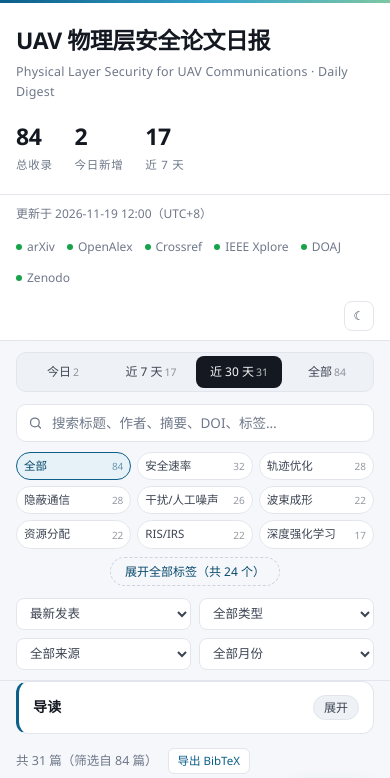
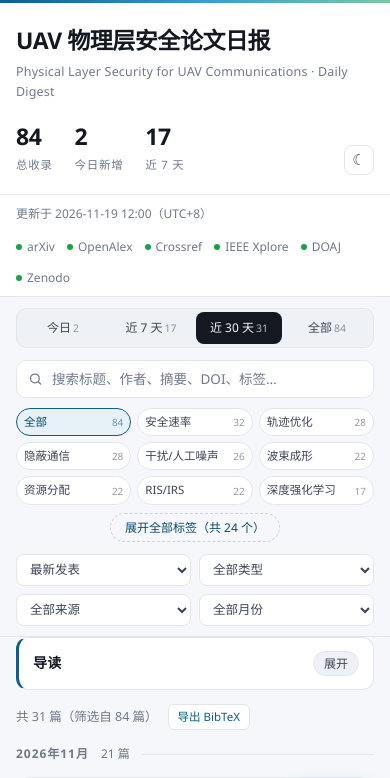
Before and after one commit to Yiishuwww/uav-pls-daily_clau, a website: page docs/index.html in a window 390 px wide. Shown: the top 778 px of the page. Drawn offline with Linux system fonts and the light colour scheme.

Commit message:
style: move theme toggle into header stats

```diff
--- a/docs/assets/style.css
+++ b/docs/assets/style.css
@@ -154,6 +154,7 @@ select {
 
 .head-stats {
   display: flex;
+  align-items: flex-end;
   gap: 26px;
   padding-bottom: 3px;
 }
@@ -820,6 +821,7 @@ footer a {
   }
 
   .head-stats {
+    width: 100%;
     gap: 22px;
   }
 
--- a/docs/feed.xml
+++ b/docs/feed.xml
@@ -5,7 +5,7 @@
     <link></link>
     <description>Physical Layer Security for UAV Communications · 每日自动汇总最新论文</description>
     <language>zh-CN</language>
-    <lastBuildDate>Thu, 19 Nov 2026 13:06:10 GMT</lastBuildDate>
+    <lastBuildDate>Thu, 19 Nov 2026 13:18:23 GMT</lastBuildDate>
     <generator>uav-pls-daily</generator>
     <item>
       <title>Joint Trajectory, Power, and User Scheduling Optimization for UAV-Assisted Covert and Secure Convergecast Communications</title>
--- a/docs/index.html
+++ b/docs/index.html
@@ -32,12 +32,12 @@
       <div class="stat"><span class="num">84</span><span class="lbl">总收录</span></div>
       <div class="stat"><span class="num">2</span><span class="lbl">今日新增</span></div>
       <div class="stat"><span class="num">17</span><span class="lbl">近 7 天</span></div>
+      <button type="button" id="theme-toggle" class="theme-btn" aria-label="切换深色模式" title="切换深色模式">☾</button>
     </div>
   </div>
   <div class="wrap head-meta">
     <span>更新于 2026-11-19 12:00（UTC+8）</span>
     <span class="srcs"><span class="src ok" title="1 条，10.0 秒"><i></i>arXiv</span><span class="src ok" title="8 条，31.0 秒"><i></i>OpenAlex</span><span class="src ok" title="154 条，17.3 秒"><i></i>Crossref</span><span class="src ok" title="18 条，19.9 秒"><i></i>IEEE Xplore</span><span class="src ok" title="12 条，17.6 秒"><i></i>DOAJ</span><span class="src ok" title="2 条，5.6 秒"><i></i>Zenodo</span></span>
-    <button type="button" id="theme-toggle" class="theme-btn" aria-label="切换深色模式" title="切换深色模式">☾</button>
   </div>
 </header>
 
--- a/src/render.js
+++ b/src/render.js
@@ -125,12 +125,12 @@ function renderIndexHtml({ papers, status, today, total, todayCount, weekCount,
       <div class="stat"><span class="num">${total}</span><span class="lbl">总收录</span></div>
       <div class="stat"><span class="num">${todayCount}</span><span class="lbl">今日新增</span></div>
       <div class="stat"><span class="num">${weekCount}</span><span class="lbl">近 7 天</span></div>
+      <button type="button" id="theme-toggle" class="theme-btn" aria-label="切换深色模式" title="切换深色模式">☾</button>
     </div>
   </div>
   <div class="wrap head-meta">
     <span>更新于 ${xmlEscape(updated)}（UTC+8）</span>
     <span class="srcs">${sourceStatusHtml(status)}</span>
-    <button type="button" id="theme-toggle" class="theme-btn" aria-label="切换深色模式" title="切换深色模式">☾</button>
   </div>
 </header>
 
--- a/src/static/style.css
+++ b/src/static/style.css
@@ -154,6 +154,7 @@ select {
 
 .head-stats {
   display: flex;
+  align-items: flex-end;
   gap: 26px;
   padding-bottom: 3px;
 }
@@ -820,6 +821,7 @@ footer a {
   }
 
   .head-stats {
+    width: 100%;
     gap: 22px;
   }
 
```
